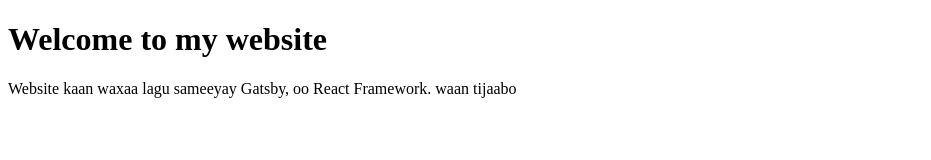
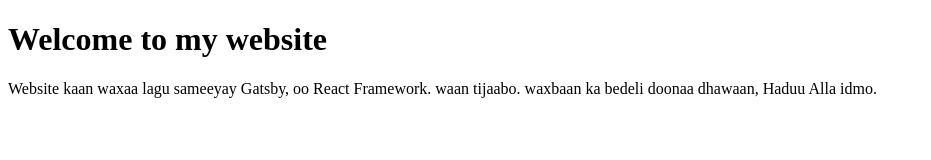
Before and after one commit to alisalad/udubsoft, a Gatsby site: page / in a window 1280 px wide. Shown: the whole page, without its empty margins (0-931 px from the left). Built offline with nearby package versions, Linux system fonts and the light colour scheme; Gatsby itself is replaced by a stand-in of ours.

Commit message:
wax baan ku daray

```diff
--- a/src/pages/index.js
+++ b/src/pages/index.js
@@ -5,7 +5,8 @@ const IndexPage = () => (
   <div>
     <h1>Welcome to my website</h1>
     <p>
-      Website kaan waxaa lagu sameeyay Gatsby, oo React Framework. waan tijaabo
+      Website kaan waxaa lagu sameeyay Gatsby, oo React Framework. waan tijaabo.
+      waxbaan ka bedeli doonaa dhawaan, Haduu Alla idmo.
     </p>
   </div>
 )
```
